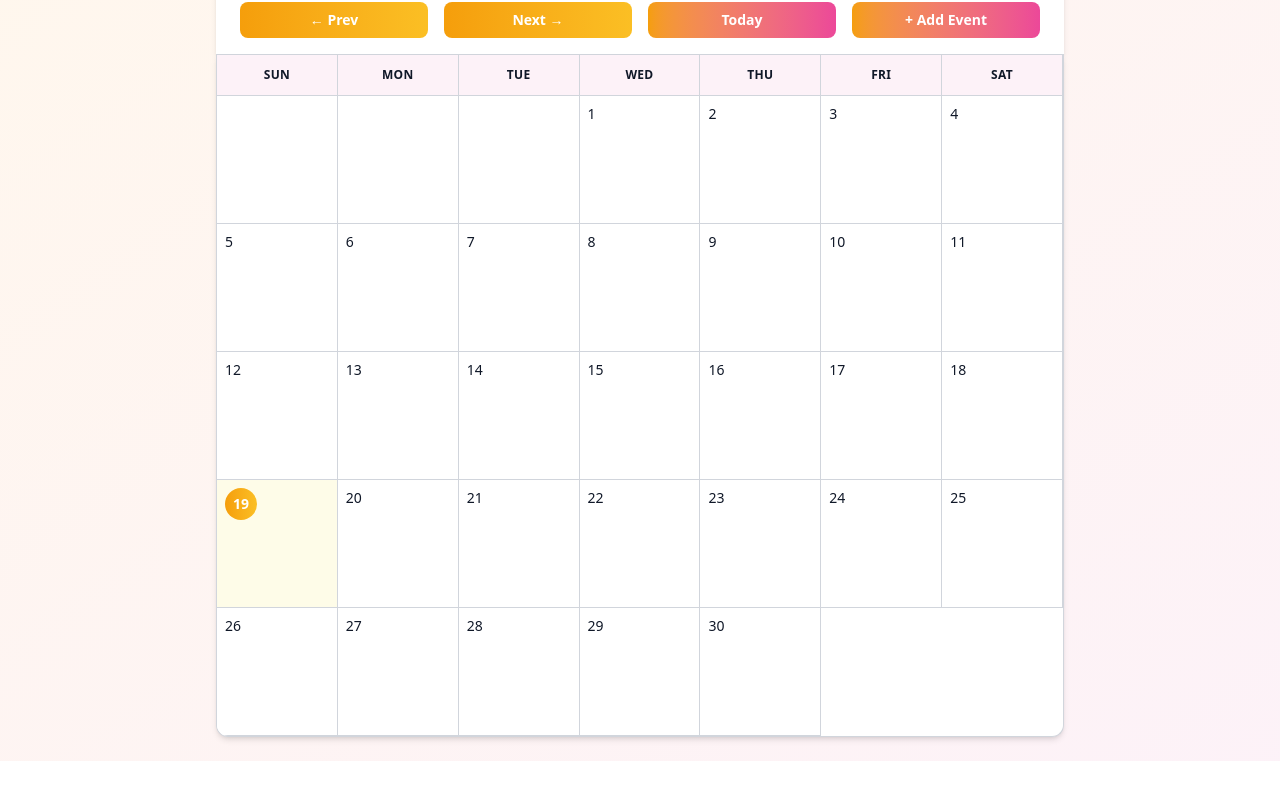
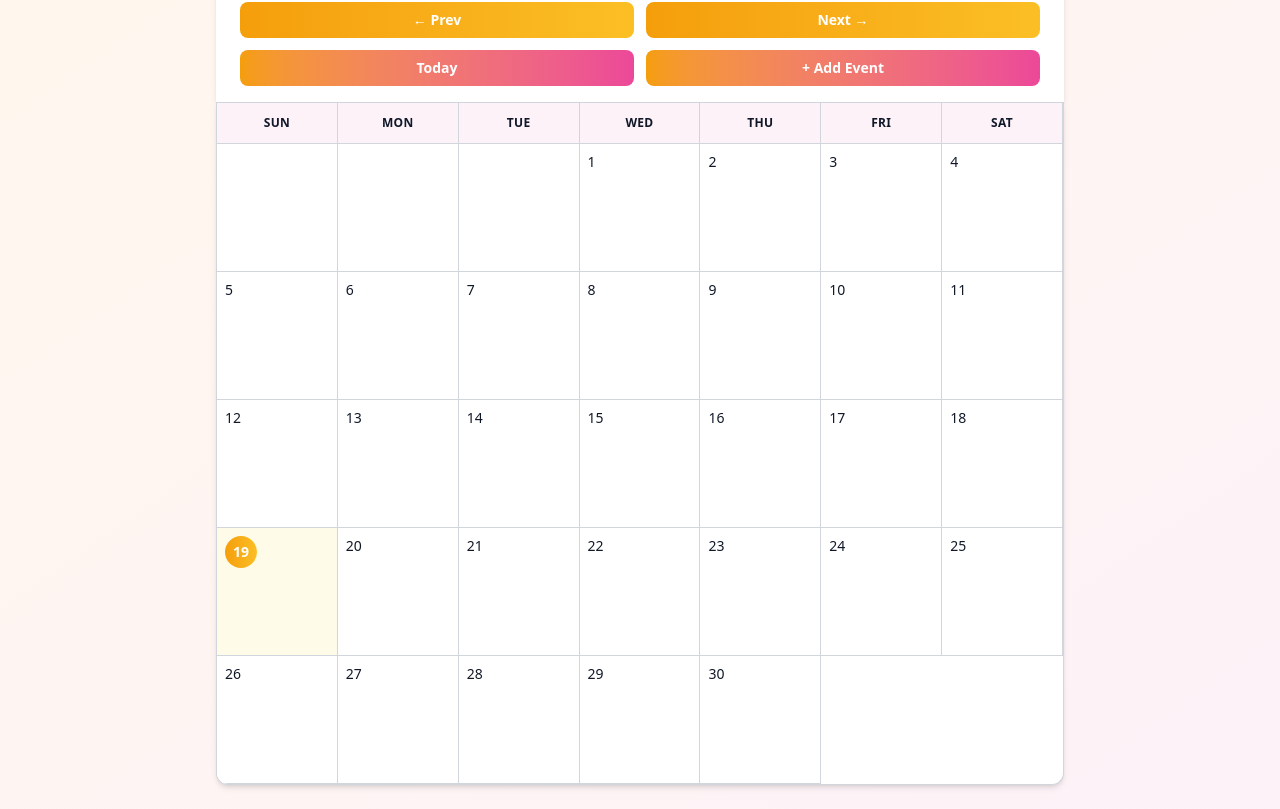
Before and after one commit to OS136/calendar-app, a plain HTML site: page index.html in a window 1280 px wide. Shown: the part 82-891 px from the top of the page. Before the commit the page ends 843 px from the top, so only its background shows below. Drawn offline with nearby package versions, Linux system fonts and the light colour scheme.

Commit message:
🎨 Update button layout to consistent 2x2 grid on all screen sizes

```diff
--- a/index.html
+++ b/index.html
@@ -18,11 +18,11 @@
   <div class="mx-auto px-3 sm:px-6 py-4 sm:py-6 max-w-4xl">
     <header class="bg-white px-4 sm:px-6 py-4 border-b border-gray-300 rounded-t-xl shadow-md">
       <h1 id="monthYear" class="text-xl sm:text-2xl font-medium text-gray-900 text-center mb-3">April 2026</h1>
-      <div class="grid grid-cols-2 sm:grid-cols-4 gap-2 sm:gap-4">
-        <button id="prevBtn" class="px-3 sm:px-4 py-2 bg-gradient-to-r from-accent-orange to-accent-yellow text-white rounded-lg font-semibold text-xs sm:text-sm transition-all hover:shadow-lg hover:-translate-y-1 active:scale-95 whitespace-nowrap">← Prev</button>
-        <button id="nextBtn" class="px-3 sm:px-4 py-2 bg-gradient-to-r from-accent-orange to-accent-yellow text-white rounded-lg font-semibold text-xs sm:text-sm transition-all hover:shadow-lg hover:-translate-y-1 active:scale-95 whitespace-nowrap">Next →</button>
-        <button id="todayBtn" class="px-3 sm:px-4 py-2 bg-gradient-to-r from-accent-orange to-accent-pink text-white rounded-lg font-semibold text-xs sm:text-sm transition-all hover:shadow-lg hover:-translate-y-1 active:scale-95 whitespace-nowrap">Today</button>
-        <button id="addEventBtn" class="px-3 sm:px-4 py-2 bg-gradient-to-r from-accent-orange to-accent-pink text-white rounded-lg font-semibold text-xs sm:text-sm transition-all hover:shadow-lg hover:-translate-y-1 active:scale-95 whitespace-nowrap">+ Add Event</button>
+      <div class="grid grid-cols-2 gap-3">
+        <button id="prevBtn" class="px-4 py-2 bg-gradient-to-r from-accent-orange to-accent-yellow text-white rounded-lg font-semibold text-sm transition-all hover:shadow-lg hover:-translate-y-1 active:scale-95 whitespace-nowrap">← Prev</button>
+        <button id="nextBtn" class="px-4 py-2 bg-gradient-to-r from-accent-orange to-accent-yellow text-white rounded-lg font-semibold text-sm transition-all hover:shadow-lg hover:-translate-y-1 active:scale-95 whitespace-nowrap">Next →</button>
+        <button id="todayBtn" class="px-4 py-2 bg-gradient-to-r from-accent-orange to-accent-pink text-white rounded-lg font-semibold text-sm transition-all hover:shadow-lg hover:-translate-y-1 active:scale-95 whitespace-nowrap">Today</button>
+        <button id="addEventBtn" class="px-4 py-2 bg-gradient-to-r from-accent-orange to-accent-pink text-white rounded-lg font-semibold text-sm transition-all hover:shadow-lg hover:-translate-y-1 active:scale-95 whitespace-nowrap">+ Add Event</button>
       </div>
     </header>
 
```
